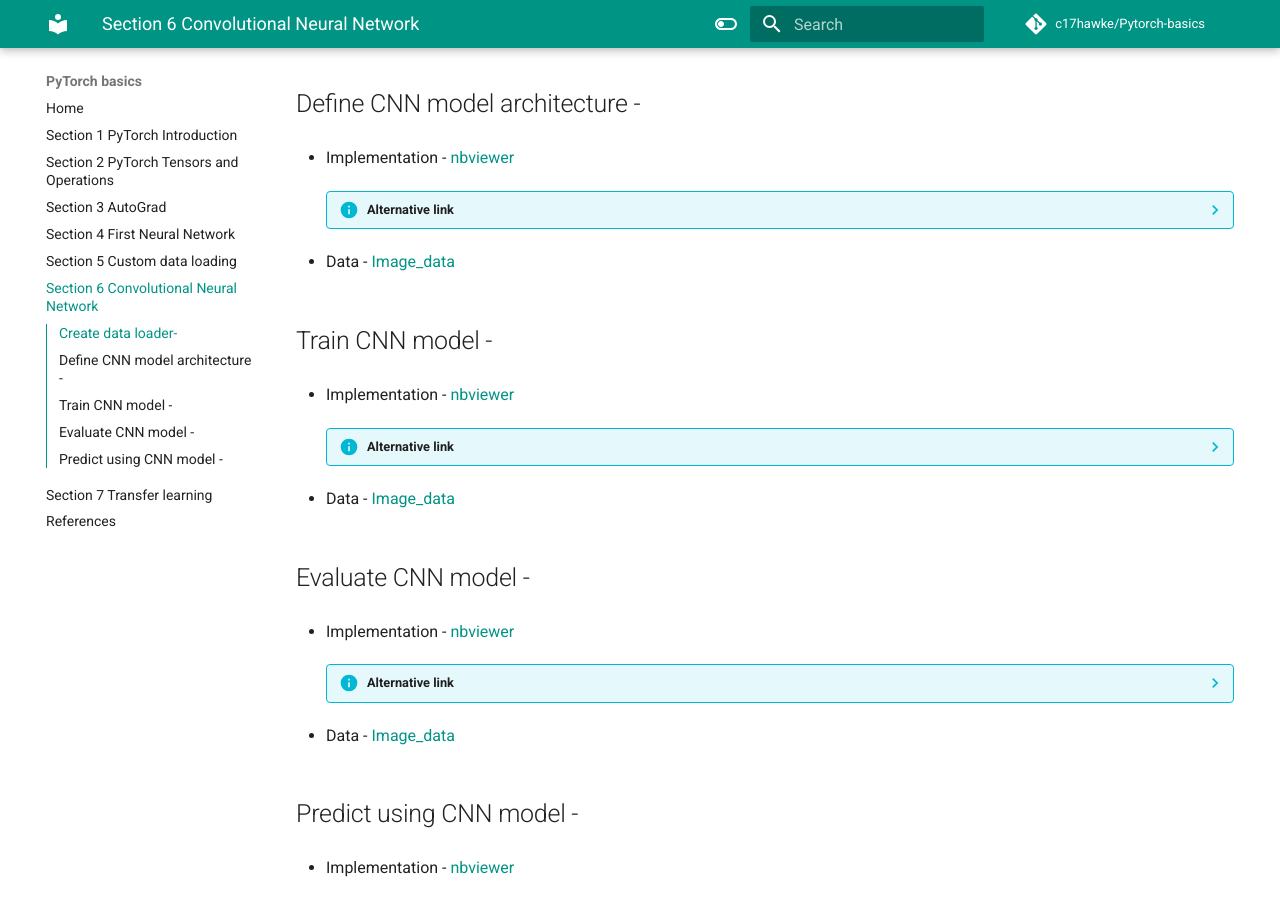
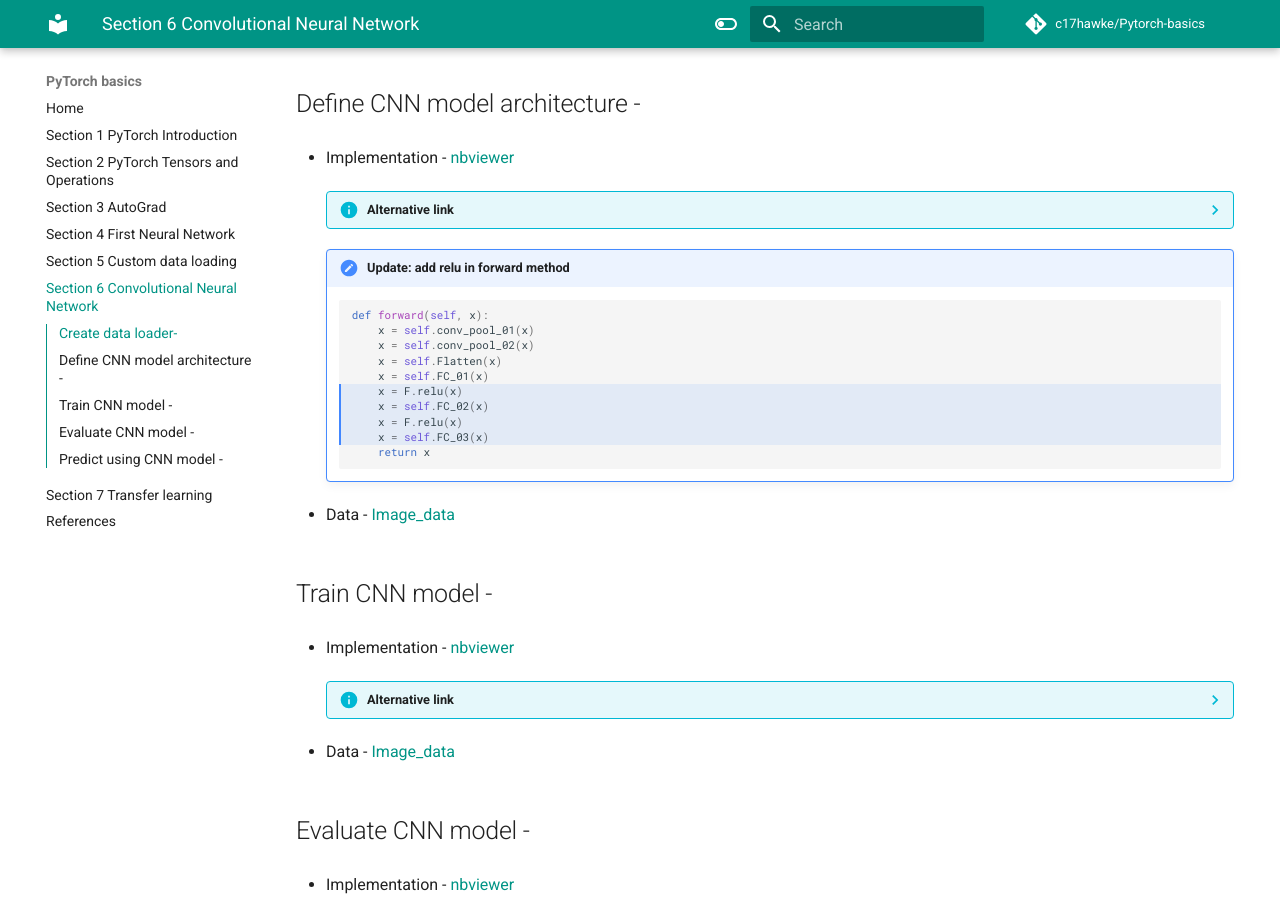
Before and after one commit to c17hawke/Pytorch-basics, an MkDocs documentation site: the page built from docs/Section_006_CNN.md, in a window 1280 px wide and 900 px high, scrolled down 330 px. Built offline with MkDocs 1.6.1 and Material for MkDocs 9.7.7, drawn with Linux system fonts in a browser that asks for light colours; comment, search, counter and statistics services are not loaded.

Commit message:
add relu in forward method of CNN definition

````diff
--- a/docs/Section_006_CNN.md
+++ b/docs/Section_006_CNN.md
@@ -18,7 +18,26 @@
     ??? info "Alternative link"
         Alternative link - [source repository](https://github.com/c17hawke/Pytorch-basics/blob/main/codebase/06.02_CNN_architecture.ipynb)
 
+
+    !!! note "Update: add relu in forward method"
+
+        ```python hl_lines="6-9"
+        def forward(self, x):
+            x = self.conv_pool_01(x)
+            x = self.conv_pool_02(x)
+            x = self.Flatten(x)
+            x = self.FC_01(x)
+            x = F.relu(x)
+            x = self.FC_02(x)
+            x = F.relu(x)
+            x = self.FC_03(x)
+            return x
+        ```
+
+
 * Data - [Image_data](https://github.com/c17hawke/Pytorch-basics/blob/main/codebase/Data/img_data)
+
+
 
 
 
````
